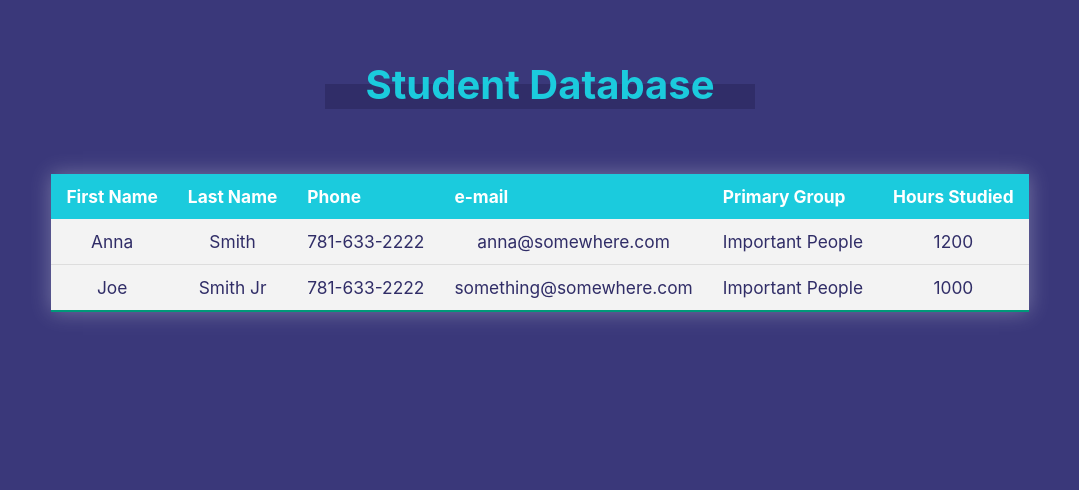
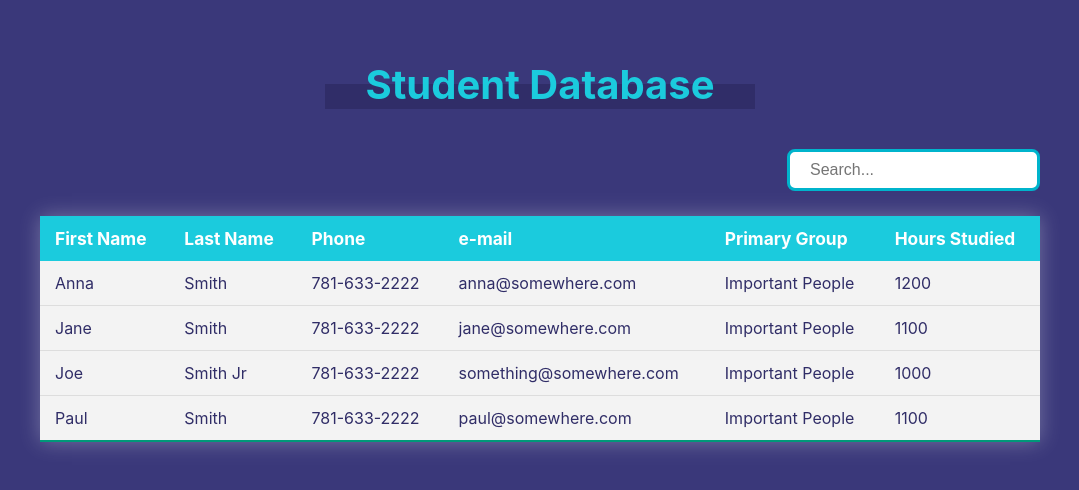
Before and after one commit to appinha/student-database, a React (Create React App) app in the folder app/: page / in a window 1280 px wide. Shown: the top 490 px of the page, without its empty margins (100-1179 px from the left). Built offline with nearby package versions, Linux system fonts and the light colour scheme.

Commit message:
Adds search feature

```diff
--- a/app/src/App.css
+++ b/app/src/App.css
@@ -19,18 +19,34 @@
   background: linear-gradient(0deg,rgba(48,45,104,1) 50%,rgba(255,255,255,0) 50%);
 }
 
+.wrapper {
+  text-align: right;
+}
+
+.Search input {
+  border: 3px solid #00B4CC;
+  padding: 8px 20px 8px 20px;
+  height: 20px;
+  border-radius: 8px;
+  outline: none;
+  color: #302d67;
+  font-size: 12pt;
+}
+
 .Table {
-  min-width: 400px;
+  width: 1000px;
   margin: 25px 0;
   border-collapse: collapse;
   box-shadow: 0 0 20px rgba(255, 255, 255, 0.30);
-  font-size: 13pt;
+  text-align: left;
+  font-size: 12pt;
 }
 
 .Table thead tr {
   background-color: #1bcbdd;
   color: #ffffff;
   text-align: left;
+  font-size: 13pt;
 }
 
 .Table th,
--- a/app/src/Table.tsx
+++ b/app/src/Table.tsx
@@ -1,4 +1,4 @@
-import React, { useState } from 'react';
+import React, { useEffect, useState } from 'react';
 import jsonData from './data.json';
 
 const HEADERS = [
@@ -28,11 +28,36 @@ type Entry = {
   lastName: string;
   primaryGroup: string;
   phoneNumber: string;
-  hoursStudied: number;
+  hoursStudied: string;
 };
 
 export default function Table() {
-  const [data, setData] = useState(jsonData.students.sort(cmp("firstName")));
+  const [data, setData] = useState(sortedData);
+  const [searchValue, setSearchValue] = useState("");
+
+  useEffect(() => {
+    if (searchValue.length > 0) {
+      const newData = sortedData.filter((entry) =>
+        Object.values(entry).some((text) =>
+          text.toLowerCase().includes(searchValue.toLowerCase())));
+      setData(newData);
+    } else {
+      setData(sortedData);
+    }
+  // eslint-disable-next-line react-hooks/exhaustive-deps
+  }, [searchValue])
+
+  const search = (
+    <div className="Search">
+      <input
+        aria-label="Search"
+        placeholder="Search..."
+        type="text"
+        value={searchValue}
+        onChange={(e) => setSearchValue(e.target.value)}
+      />
+    </div>
+  );
 
   const renderRow = (entry: Entry) => (
     <tr key={entry.email}>
@@ -41,6 +66,8 @@ export default function Table() {
   )
 
   return (
+    <div className="wrapper">
+      {search}
       <table className="Table">
         <thead>
           <tr key={'headers'}>
@@ -51,8 +78,11 @@ export default function Table() {
           {data.map((entry) => renderRow(entry))}
         </tbody>
       </table>
+    </div>
   );
 }
 
 const cmp = (attr: Attribute) => (a: Entry, b: Entry) =>
   (a[attr] > b[attr]) ? 1 : ((b[attr] > a[attr]) ? -1 : 0);
+
+const sortedData = jsonData.students.sort(cmp("firstName"))
--- a/app/src/data.json
+++ b/app/src/data.json
@@ -6,7 +6,7 @@
       "lastName": "Smith Jr",
       "primaryGroup": "Important People",
       "phoneNumber": "781-633-2222",
-      "hoursStudied": 1000
+      "hoursStudied": "1000"
     },
     {
       "email": "anna@somewhere.com",
@@ -14,7 +14,23 @@
       "lastName": "Smith",
       "primaryGroup": "Important People",
       "phoneNumber": "781-633-2222",
-      "hoursStudied": 1200
+      "hoursStudied": "1200"
+    },
+    {
+      "email": "jane@somewhere.com",
+      "firstName": "Jane",
+      "lastName": "Smith",
+      "primaryGroup": "Important People",
+      "phoneNumber": "781-633-2222",
+      "hoursStudied": "1100"
+    },
+    {
+      "email": "paul@somewhere.com",
+      "firstName": "Paul",
+      "lastName": "Smith",
+      "primaryGroup": "Important People",
+      "phoneNumber": "781-633-2222",
+      "hoursStudied": "1100"
     }
   ]
 }
```
Also changed, not shown: 1 other file (tests, documents, lock files or other folders). Lines whose indentation alone changed are shown as unchanged.
